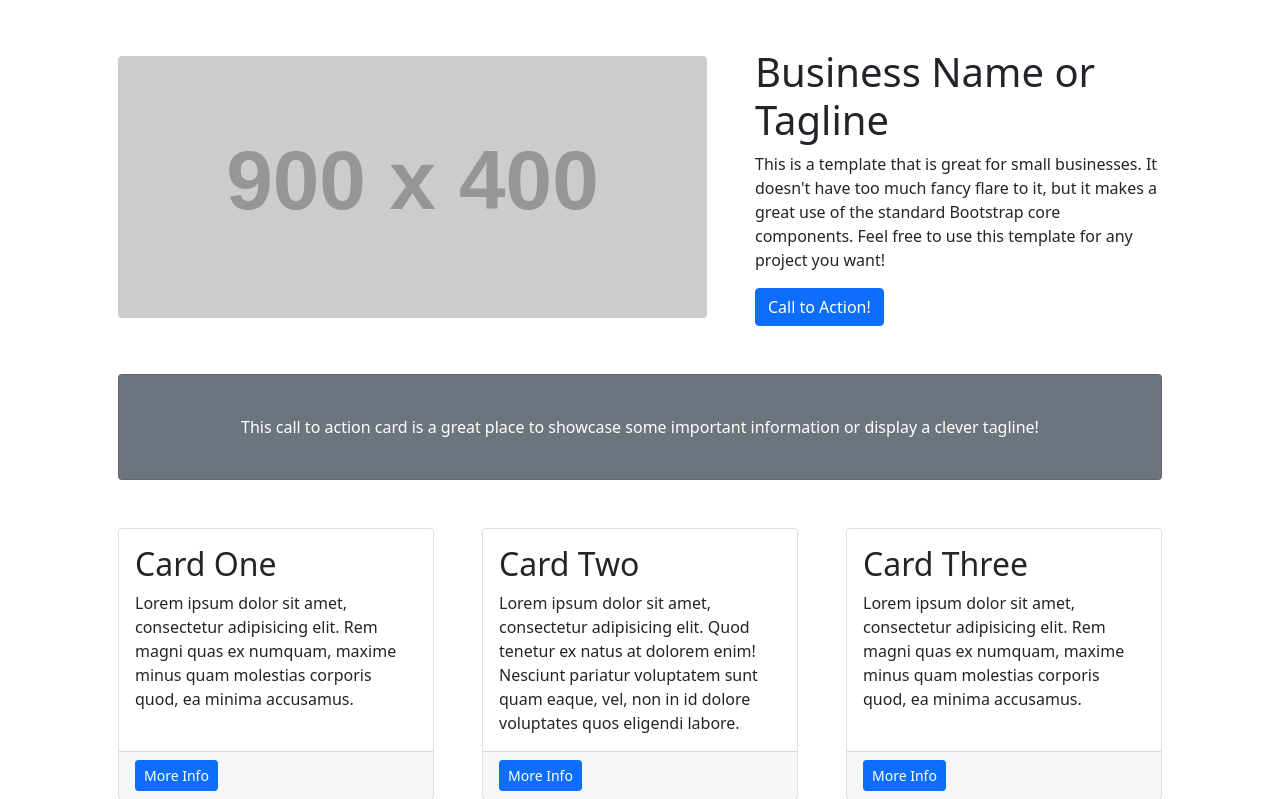
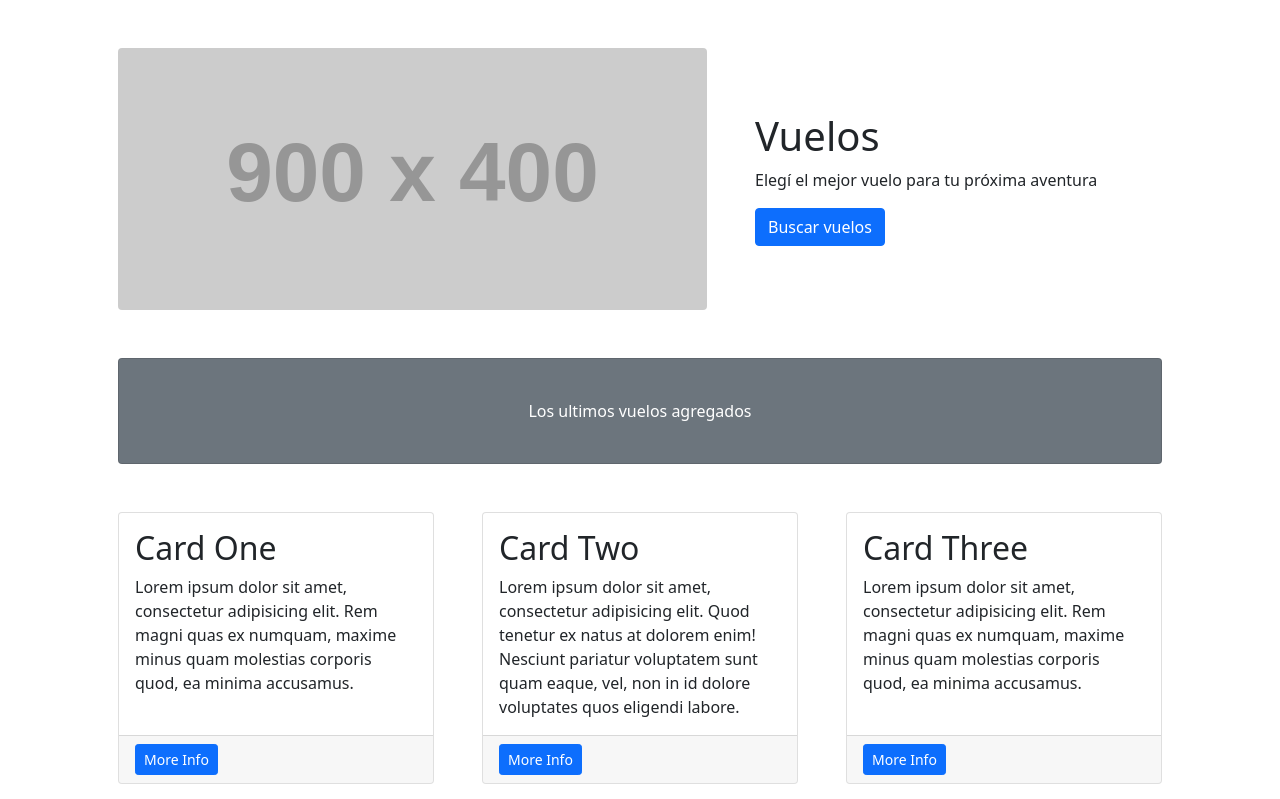
Before and after one commit to MartinCapocasale/ProyectoViajes, a Django app: page /vuelos/ in a window 1280 px wide. Shown: the part 56-855 px from the top of the page. Run offline with Django 4.2, Linux system fonts and the light colour scheme; grey boxes labelled with a size stand in for pictures from a placeholder-image service; some libraries are stand-ins or nearby versions.

Commit message:
se modifica el vuelo.html

```diff
--- a/ProyectoViajes/ProyectoViajesApp/templates/ProyectoViajesApp/vuelos.html
+++ b/ProyectoViajes/ProyectoViajesApp/templates/ProyectoViajesApp/vuelos.html
@@ -12,14 +12,14 @@ Vuelos - Viajes Coder
             <div class="row gx-4 gx-lg-5 align-items-center my-5">
                 <div class="col-lg-7"><img class="img-fluid rounded mb-4 mb-lg-0" src="https://dummyimage.com/900x400/dee2e6/6c757d.jpg" alt="..." /></div>
                 <div class="col-lg-5">
-                    <h1 class="font-weight-light">Business Name or Tagline</h1>
-                    <p>This is a template that is great for small businesses. It doesn't have too much fancy flare to it, but it makes a great use of the standard Bootstrap core components. Feel free to use this template for any project you want!</p>
-                    <a class="btn btn-primary" href="#!">Call to Action!</a>
+                    <h1 class="font-weight-light">Vuelos</h1>
+                    <p>Elegí el mejor vuelo para tu próxima aventura</p>
+                    <a class="btn btn-primary" href="#!">Buscar vuelos</a>
                 </div>
             </div>
             <!-- Call to Action-->
             <div class="card text-white bg-secondary my-5 py-4 text-center">
-                <div class="card-body"><p class="text-white m-0">This call to action card is a great place to showcase some important information or display a clever tagline!</p></div>
+                <div class="card-body"><p class="text-white m-0">Los ultimos vuelos agregados</p></div>
             </div>
             <!-- Content Row-->
             <div class="row gx-4 gx-lg-5">
```
